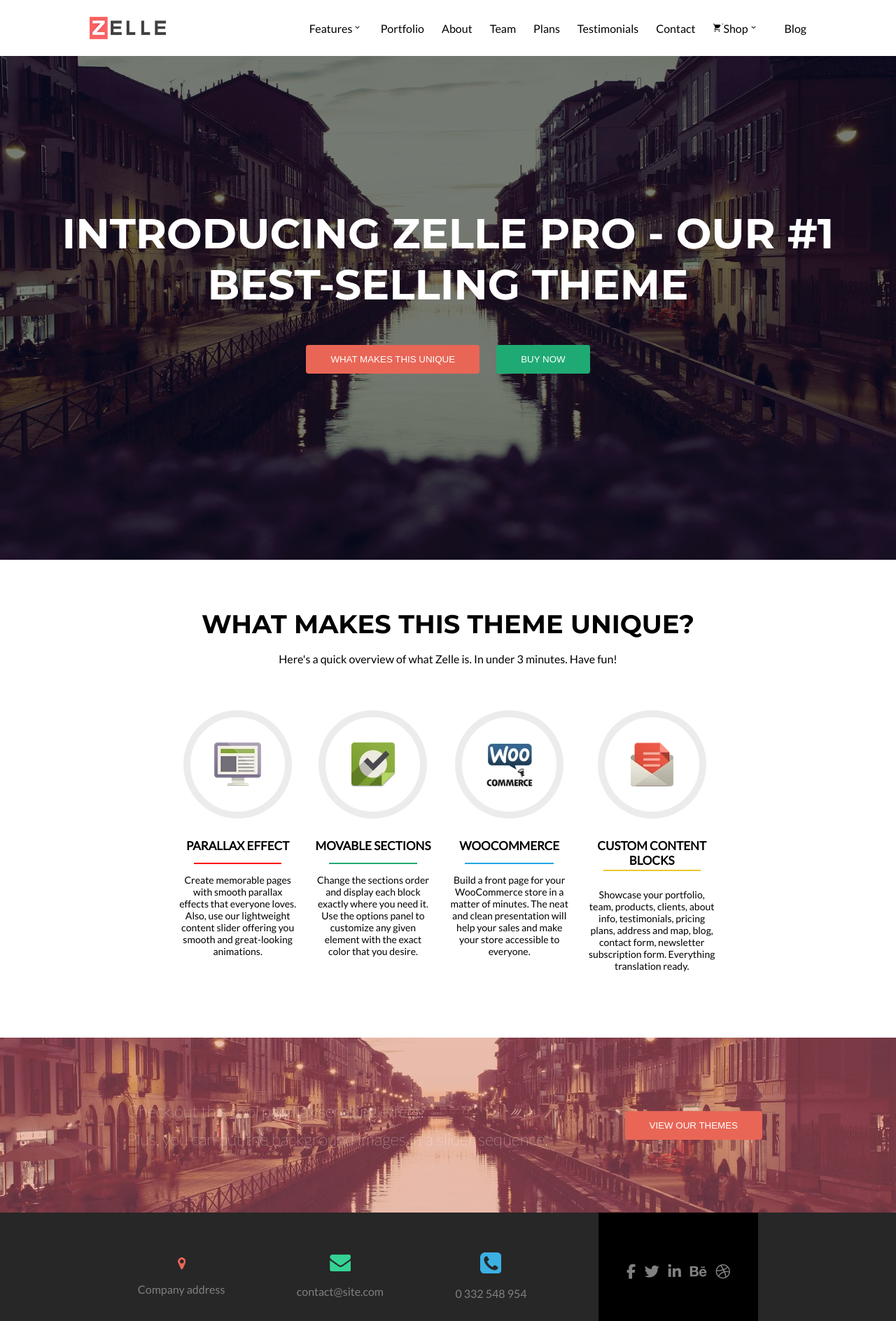
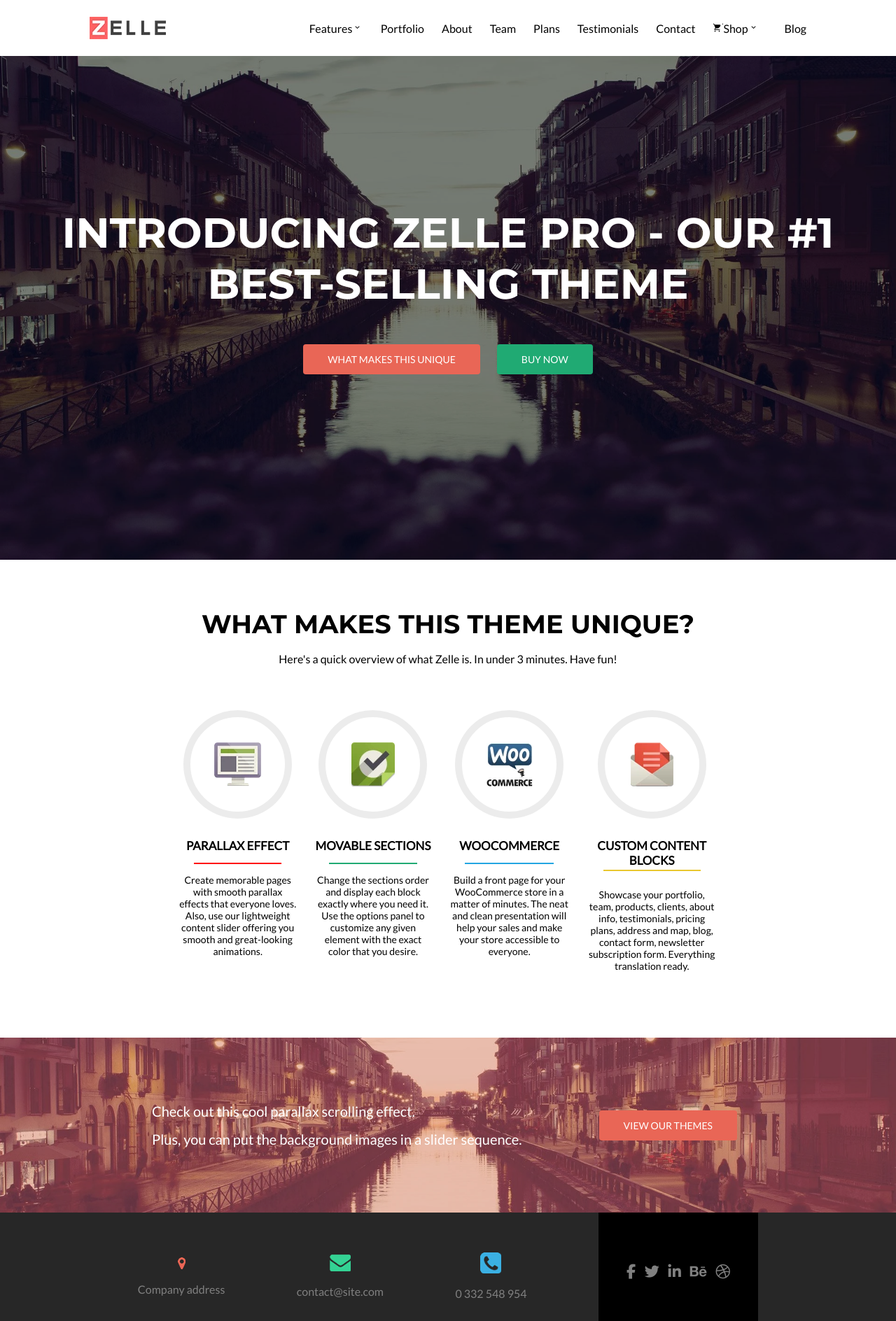
Before and after one commit to kalokamil98/stronka-korg-2, a PHP site: page / in a window 1280 px wide. Shown: the top 1888 px of the page at 70% size. Run offline with PHP 8.4, Linux system fonts and the light colour scheme; some libraries are stand-ins or nearby versions.

Commit message:
finall push

```diff
--- a/index.html
+++ b/index.html
@@ -75,10 +75,10 @@
         Best-Selling theme
       </h1>
       <div class="header__buttons">
-        <button class="button button--red">
-          <a href="#"> What makes this unique </a>
+
+          <a href="#" class="button button--red"> What makes this unique </a>
         </button>
-        <button class="button button--green"><a href="#"> BUY NOW </a></button>
+        <a class="button button--green" href="#">BUY NOW </a>
       </div>
     </header>
     <!------------------- HEADER:END ----------------->
@@ -176,9 +176,8 @@
           Check out this cool parallax scrolling effect. <br />
           Plus, you can put the background images in a slider sequence.
         </h3>
-        <button class="button button--red">
-          <a href="#">VIEW OUR THEMES</a>
-        </button>
+
+        <a href="#" class="button button--red">VIEW OUR THEMES</a>
       </div>
     </section>
 
--- a/styles/style.css
+++ b/styles/style.css
@@ -28,6 +28,8 @@
 }
 
 .button {
+  font-size: 14px;
+  font-family: lato;
   display: inline-block !important;
   text-align: center;
   text-transform: uppercase;
@@ -36,9 +38,6 @@
   margin: 10px;
   border: none;
   z-index: 3;
-}
-
-.button > a {
   text-decoration: none;
   color: white;
 }
@@ -470,11 +469,11 @@
 
 .paralax__container__heading {
   font-family: "Lato", sans-serif;
-  font-weight: 300;
+  font-weight: 500;
   line-height: 40px;
   color: white;
   z-index: 2;
-  font-size: clamp(1rem, 3vh, 3rem);
+  font-size: clamp(1rem, 2.5vh, 3rem);
 }
 
 /*
--- a/styles/style.scss
+++ b/styles/style.scss
@@ -24,6 +24,8 @@
 $yellow: rgb(233, 199, 47);
 
 .button {
+  font-size: 14px;
+  font-family: lato;
   display: inline-block !important;
   text-align: center;
   text-transform: uppercase;
@@ -32,11 +34,8 @@
   margin: 10px;
   border: none;
   z-index: 3;
-
-  > a {
-    text-decoration: none;
-    color: white;
-  }
+  text-decoration: none;
+  color: white;
 
   &--green {
     background-color: #20aa73;
@@ -389,11 +388,11 @@
     }
     &__heading {
       font-family: "Lato", sans-serif;
-      font-weight: 300;
+      font-weight: 500;
       line-height: 40px;
       color: white;
       z-index: 2;
-      font-size: clamp(1rem, 3vh, 3rem);
+      font-size: clamp(1rem, 2.5vh, 3rem);
     }
   }
 }
```
Also changed, not shown: 1 other file.
